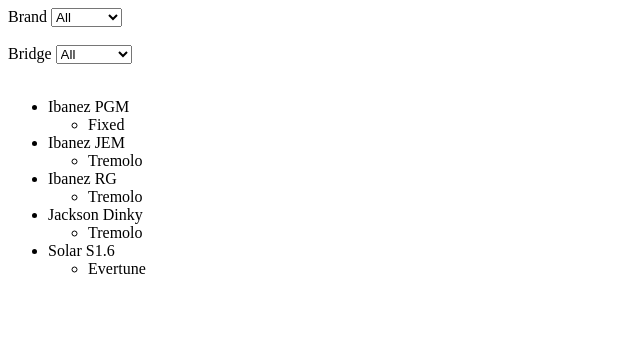
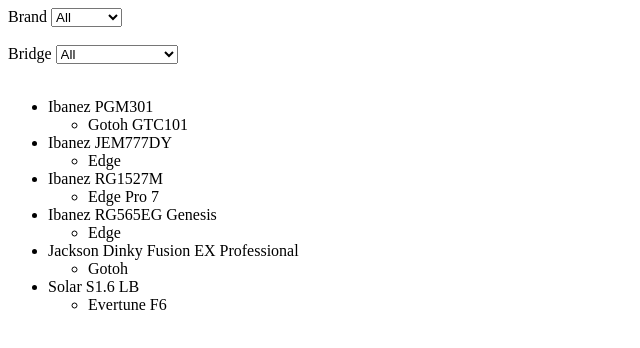
Before and after one commit to georgehieron/guitarchive, a Nuxt app: page / in a window 1280 px wide. Shown: the top 348 px of the page, without its empty margins (0-640 px from the left). Built offline with nearby package versions, Linux system fonts and the light colour scheme.

Commit message:
Move data to static. Data improvements

```diff
--- a/pages/index.vue
+++ b/pages/index.vue
@@ -36,7 +36,7 @@
             <li v-for="(item, index) in filteredItems" v-bind:key="index">
                 {{ item.brand }} {{ item.name }}
                 <ul>
-                    <li>{{ item.bridge }}</li>
+                    <li>{{ item.bridge.name }}</li>
                 </ul>
             </li>
         </ul>
@@ -44,48 +44,18 @@
 </template>
 
 <script>
+import brands from './../static/brands.js';
+import bridges from './../static/bridges.js';
+import myGuitars from './../static/guitars.js';
+
 export default {
     data: function() {
         return {
-            brands: [
-                { name: "Ibanez" },
-                { name: "Jackson" },
-                { name: "Solar" },
-            ],
+            brands: brands,
 
-            bridges: [
-                { name: "Tremolo" },
-                { name: "Fixed" },
-                { name: "Evertune" },
-            ],
+            bridges: bridges,
 
-            guitars: [
-                {
-                    name: "PGM",
-                    brand: "Ibanez",
-                    bridge: "Fixed",
-                },
-                {
-                    name: "JEM",
-                    brand: "Ibanez",
-                    bridge: "Tremolo",
-                },
-                {
-                    name: "RG",
-                    brand: "Ibanez",
-                    bridge: "Tremolo",
-                },
-                {
-                    name: "Dinky",
-                    brand: "Jackson",
-                    bridge: "Tremolo",
-                },
-                {
-                    name: "S1.6",
-                    brand: "Solar",
-                    bridge: "Evertune",
-                },
-            ],
+            guitars: myGuitars,
 
             selectedBrand: "",
 
@@ -117,7 +87,7 @@
                         bridgeFilter.length > 0 &&
                         bridgeFilter != "All"
                     ) {
-                        filtered = g.bridge == bridgeFilter;
+                        filtered = g.bridge.type == bridgeFilter;
                     }
                 }
                 return filtered;
--- /dev/null
+++ b/static/brands.js
@@ -0,0 +1,7 @@
+const brands = [
+    { name: "Ibanez" },
+    { name: "Jackson" },
+    { name: "Solar" },
+]
+
+export default brands;
--- /dev/null
+++ b/static/bridges.js
@@ -0,0 +1,7 @@
+const bridges = [
+    { name: "Floating Tremolo" },
+    { name: "Fixed" },
+    { name: "Evertune" },
+]
+
+export default bridges;
--- /dev/null
+++ b/static/guitars.js
@@ -0,0 +1,52 @@
+const guitars = [
+    {
+        brand: "Ibanez",
+        name: "PGM301",
+        bridge: {
+            type: "Fixed",
+            name: "Gotoh GTC101"
+        }
+    },
+    {
+        brand: "Ibanez",
+        name: "JEM777DY",
+        bridge: {
+            type: "Floating Tremolo",
+            name: "Edge"
+        }
+    },
+    {
+        brand: "Ibanez",
+        name: "RG1527M",
+        bridge: {
+            type: "Floating Tremolo",
+            name: "Edge Pro 7"
+        }
+    },
+    {
+        brand: "Ibanez",
+        name: "RG565EG Genesis",
+        bridge: {
+            type: "Floating Tremolo",
+            name: "Edge"
+        }
+    },
+    {
+        brand: "Jackson",
+        name: "Dinky Fusion EX Professional",
+        bridge: {
+            type: "Floating Tremolo",
+            name: "Gotoh"
+        }
+    },
+    {
+        brand: "Solar",
+        name: "S1.6 LB",
+        bridge: {
+            type: "Evertune",
+            name: "Evertune F6"
+        }
+    },
+]
+
+export default guitars;
```
